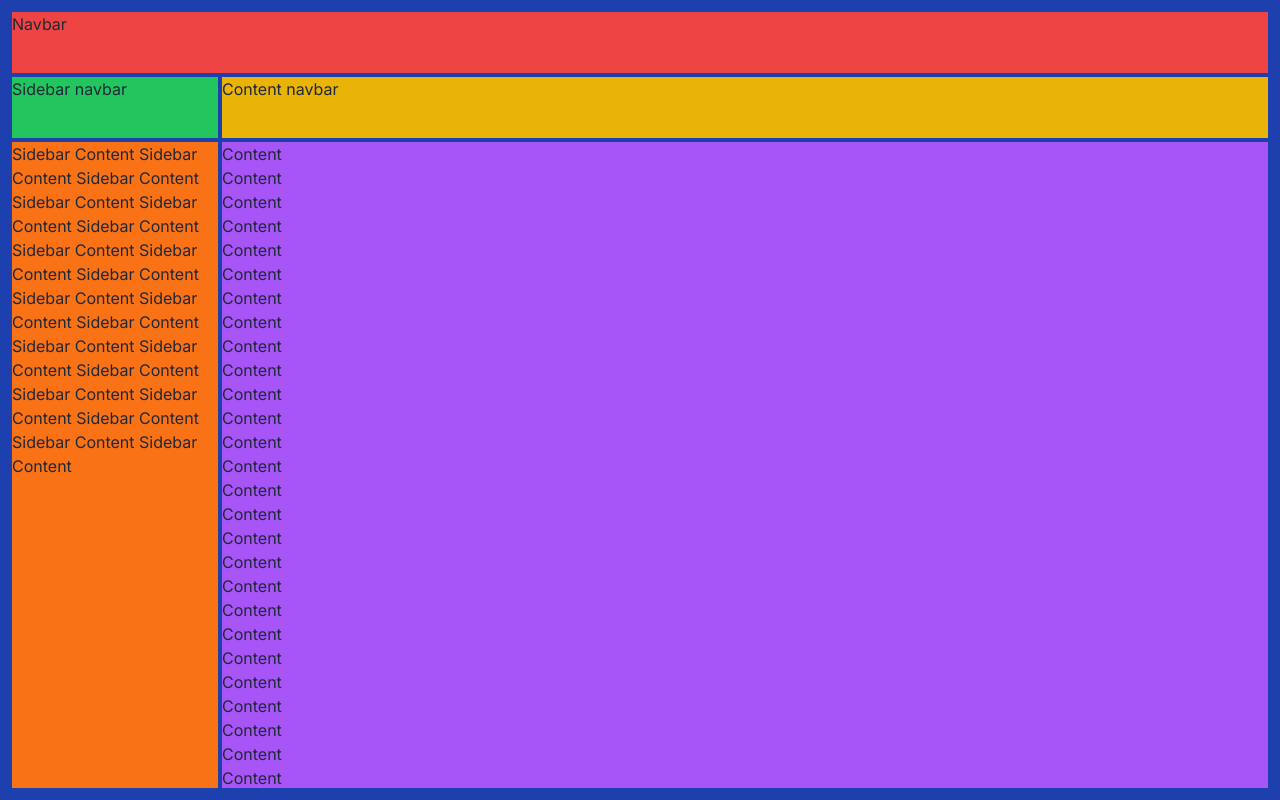
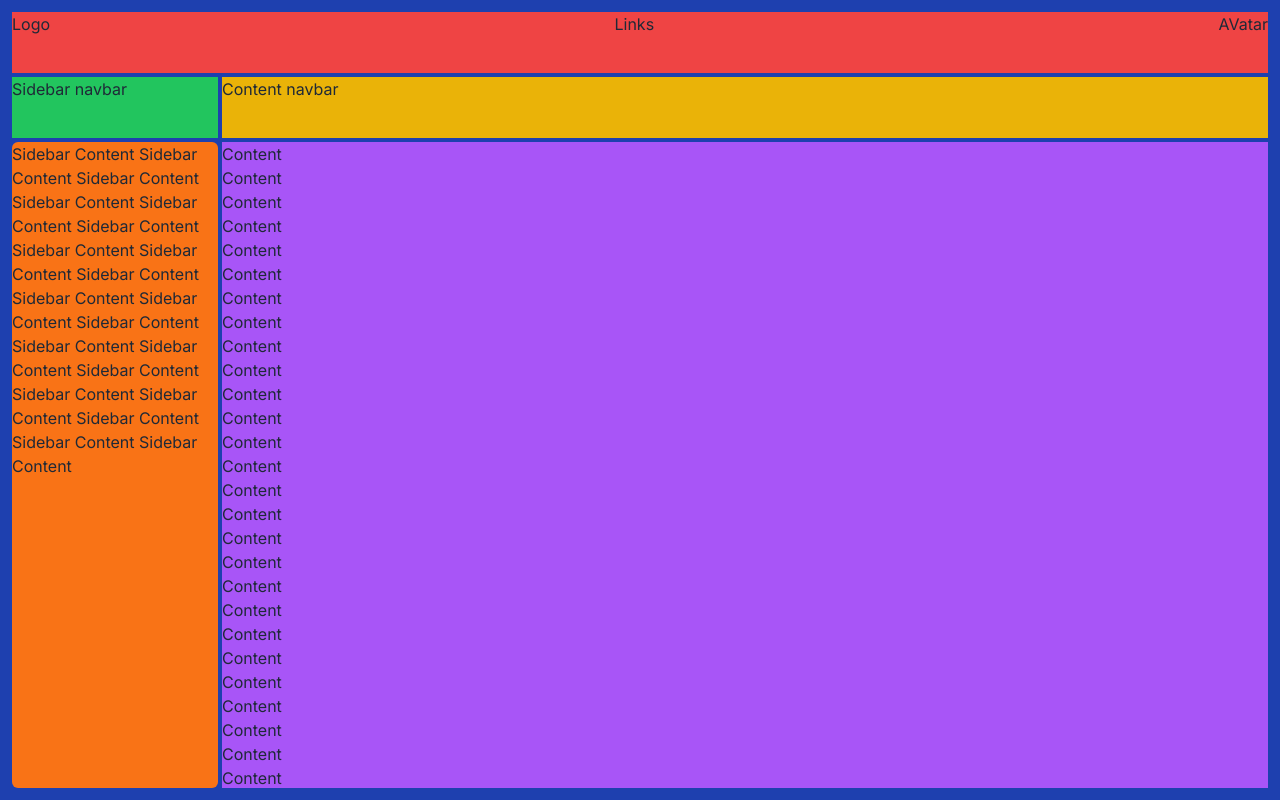
Before and after one commit to NVR-2023/TBD-30-GiftMe-app, a Next.js app: page /wishlists in a window 1280 px wide. Built offline with nearby package versions, Linux system fonts and the light colour scheme.

Commit message:
feat: Improve navbar with inner layout

```diff
--- a/src/app/(private)/wishlists/page.tsx
+++ b/src/app/(private)/wishlists/page.tsx
@@ -1,14 +1,15 @@
 import React, { FC } from "react";
+import Navbar from "@/sections/navbar/navbar";
 import Link from "next/link";
 
 const Wishlists: FC = () => {
   return (
     <div className=" w-screen h-screen bg-blue-800">
       <div className=" h-full w-full py-3 px-3 grid grid-cols-12 grid-rows-12 gap-x-1 gap-y-1">
-        <div className="bg-red-500 col-span-12 row-span-1">Navbar</div>
+        <header className="bg-red-500 col-span-12 row-span-1"><Navbar/></header>
         <div className="bg-green-500 col-span-2 row-span-1">Sidebar navbar</div>
         <div className="bg-yellow-500 col-span-10 row-span-1">Content navbar</div>
-        <div className="bg-orange-500 col-span-2 row-span-10 overflow-y-auto">
+        <div className="bg-orange-500 col-span-2 row-span-10 overflow-y-auto rounded-md">
           Sidebar Content Sidebar Content Sidebar Content Sidebar Content Sidebar Content Sidebar
           Content Sidebar Content Sidebar Content Sidebar Content Sidebar Content Sidebar Content
           Sidebar Content Sidebar Content Sidebar Content Sidebar Content Sidebar Content Sidebar
--- a/src/app/page.tsx
+++ b/src/app/page.tsx
@@ -2,7 +2,7 @@
 
 import Image from "next/image";
 import Link from "next/link";
-import Navbar from "@/sections/navbar/navbar";
+import UI from "@/sections/navbar/navbar";
 import { useDarkModeContext } from "@/contexts/darkmode-context";
 
 export default function Home() {
@@ -14,7 +14,7 @@ export default function Home() {
   return (
     <main className={darkMode ? "dark" : ""}>
       <div className="bg-white text-black dark:bg-black dark:text-white">
-        <Navbar />
+        <UI />
         GitftMe app under construction
         <div className="block">
           <div>
--- a/src/sections/navbar/navbar.tsx
+++ b/src/sections/navbar/navbar.tsx
@@ -1,59 +1,16 @@
 import React, { FC } from "react";
-import { useDarkModeContext } from "@/contexts/darkmode-context";
-
+import Logo from "./sub-components/logo";
+import Links from "./sub-components/links";
+import Avatar from "./sub-components/avatar";
 
 const Navbar: FC = () => {
-  const { darkMode , setDarkMode } = useDarkModeContext();
 
   return (
-    <div className="">
-      <div className="navbar bg-base-100 dark:bg-zinc-800 ">
-        <div className="flex-1">
-          <a className="bg-white text-black dark:bg-black dark:text-white">daisyUI Connected</a>
-        </div>
-        <div className="flex-none">
-          <div className="dropdown dropdown-end">
-            <div
-              tabIndex={0}
-              className="mt-3 z-[1] card card-compact dropdown-content w-52 bg-base-100 shadow">
-              <div className="card-body">
-                <span className="font-bold text-lg">8 Items</span>
-                <span className="text-info">Subtotal: $999</span>
-                <div className="card-actions">
-                  <button className="btn btn-primary btn-block">View cart</button>
-                </div>
-              </div>
-            </div>
-          </div>
-          <div className="dropdown dropdown-end">
-            <div tabIndex={0} role="button" className="btn btn-ghost btn-circle avatar">
-              <div className="w-10 rounded-full">
-                <img
-                  alt="Tailwind CSS Navbar component"
-                  src="https://daisyui.com/images/stock/photo-1534528741775-53994a69daeb.jpg"
-                />
-              </div>
-            </div>
-            <ul
-              tabIndex={0}
-              className="menu menu-sm dropdown-content mt-3 z-[1] p-2 shadow bg-base-100 rounded-box w-52">
-              <li>
-                <a className="justify-between">
-                  Profile
-                  <span className="badge">New</span>
-                </a>
-              </li>
-              <li>
-                <a>Settings</a>
-              </li>
-              <li>
-                <a>Logout</a>
-              </li>
-            </ul>
-          </div>
-        </div>
-      </div>
-    </div>
+    <nav className="flex h-full justify-between align-center">
+      <div><Logo/></div>
+      <div><Links/></div>
+      <div><Avatar/></div>
+    </nav>
   );
 };
 
--- /dev/null
+++ b/src/sections/navbar/sub-components/avatar.tsx
@@ -0,0 +1,11 @@
+import React , {FC} from "react"
+
+const Avatar:FC = () => {
+  return (
+    <div>
+      AVatar
+    </div>
+  )
+};
+
+export default Avatar;
--- /dev/null
+++ b/src/sections/navbar/sub-components/links.tsx
@@ -0,0 +1,11 @@
+import React , {FC} from "react"
+
+const Links:FC = () => {
+  return (
+    <div>
+      Links
+    </div>
+  )
+};
+
+export default Links;
--- /dev/null
+++ b/src/sections/navbar/sub-components/logo.tsx
@@ -0,0 +1,11 @@
+import React, { FC } from "react";
+import Link
+ from "next/link";
+const Logo: FC = () => {
+     return (
+        <Link href="/">
+            Logo
+        </Link>
+  );
+}
+    export default Logo;
```
